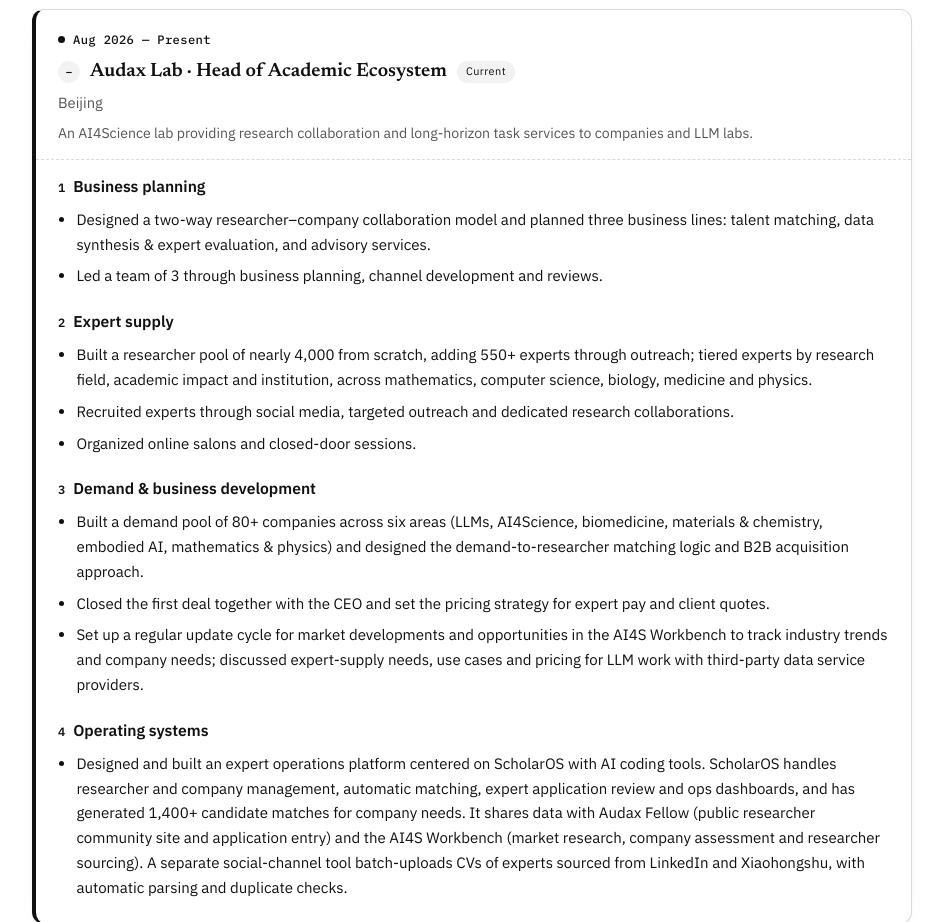
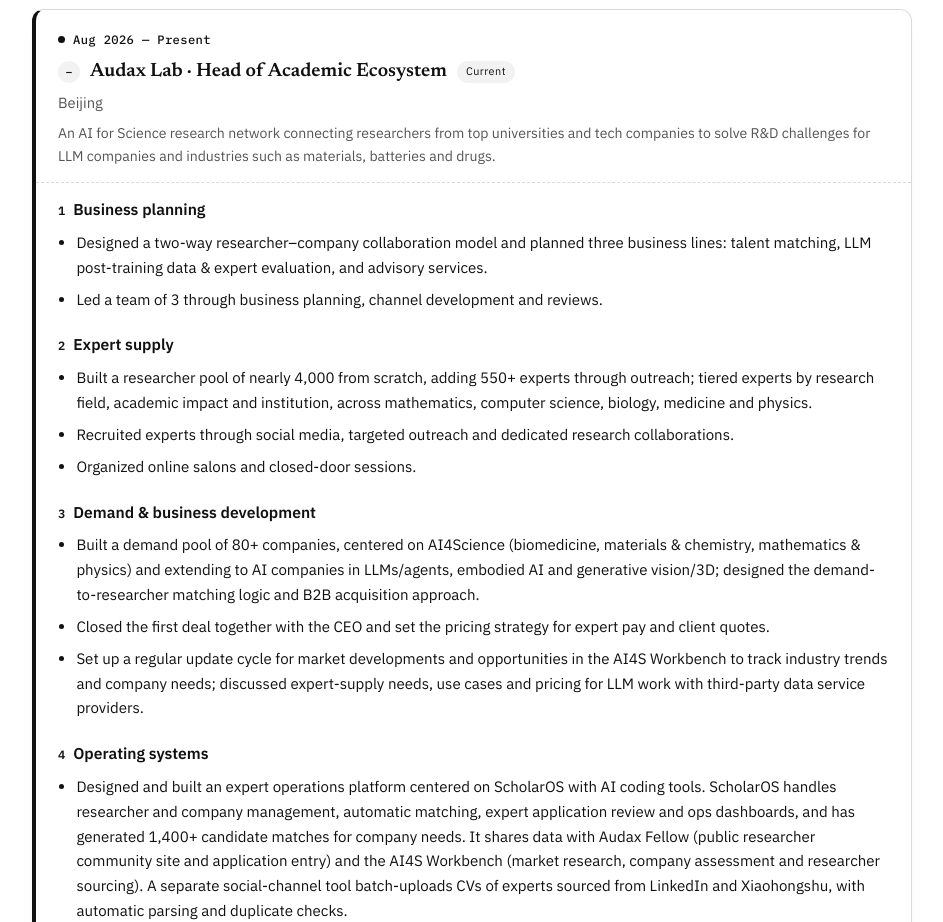
Before and after one commit to NicoleWang-NJFMTLW/resume-en, a plain HTML site: page index.html in a window 1280 px wide. Shown: the part 1320-2242 px from the top of the page, without its empty margins (168-1111 px from the left). Drawn offline with Linux system fonts and the light colour scheme.

Commit message:
按 audaxlab 新版官网更新 Audax 公司介绍、业务方向措辞与企业需求池写法
Co-Authored-By: Claude Opus 5.5 <noreply@anthropic.com>

```diff
--- a/index.html
+++ b/index.html
@@ -748,14 +748,14 @@
             <div class="job-title"><span class="job-chevron"></span><h3>Audax Lab · Head of Academic Ecosystem</h3><span class="job-current-badge">Current</span></div>
           </div>
           <p class="place">Beijing</p>
-          <p class="teaser">An AI4Science lab providing research collaboration and long-horizon task services to companies and LLM labs.</p>
+          <p class="teaser">An AI for Science research network connecting researchers from top universities and tech companies to solve R&amp;D challenges for LLM companies and industries such as materials, batteries and drugs.</p>
         </summary>
         <div class="job-body">
 
         <div class="block">
           <h4><span class="b-idx">1</span> Business planning</h4>
           <ul>
-            <li>Designed a two-way researcher–company collaboration model and planned three business lines: talent matching, data synthesis &amp; expert evaluation, and advisory services.</li>
+            <li>Designed a two-way researcher–company collaboration model and planned three business lines: talent matching, LLM post-training data &amp; expert evaluation, and advisory services.</li>
             <li>Led a team of 3 through business planning, channel development and reviews.</li>
           </ul>
         </div>
@@ -772,7 +772,7 @@
         <div class="block">
           <h4><span class="b-idx">3</span> Demand &amp; business development</h4>
           <ul>
-            <li>Built a demand pool of 80+ companies across six areas (LLMs, AI4Science, biomedicine, materials &amp; chemistry, embodied AI, mathematics &amp; physics) and designed the demand-to-researcher matching logic and B2B acquisition approach.</li>
+            <li>Built a demand pool of 80+ companies, centered on AI4Science (biomedicine, materials &amp; chemistry, mathematics &amp; physics) and extending to AI companies in LLMs/agents, embodied AI and generative vision/3D; designed the demand-to-researcher matching logic and B2B acquisition approach.</li>
             <li>Closed the first deal together with the CEO and set the pricing strategy for expert pay and client quotes.</li>
             <li>Set up a regular update cycle for market developments and opportunities in the AI4S Workbench to track industry trends and company needs; discussed expert-supply needs, use cases and pricing for LLM work with third-party data service providers.</li>
           </ul>
```
